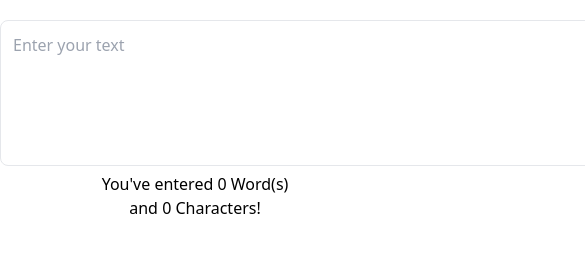
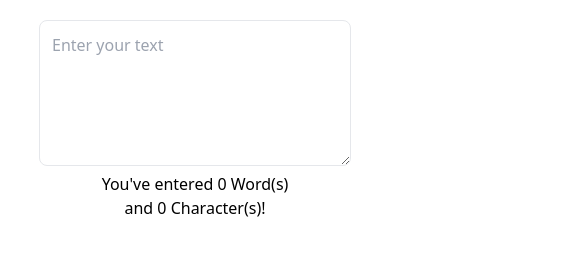
Before and after one commit to n-sim/simple-character-counter, a plain HTML site: page index.html in a window 390 px wide. Shown: the part 48-304 px from the top of the page, 585 px wide, since content can reach past the window. Drawn offline with nearby package versions, Linux system fonts and the light colour scheme.

Commit message:
Added responsive behaviour

```diff
--- a/index.html
+++ b/index.html
@@ -14,11 +14,10 @@
 <body class="bg-white text-center">
     <div id="app">
         <h1 class="text-3xl mb-6 mt-2 text-teal-500">WORD COUNTER</h1>
-        <textarea class="rounded-lg border border-teal-500 p-3 outline-none" cols="60" rows="5"
+        <textarea class="rounded-lg border border-teal-500 p-3 w-4/5 lg:w-1/3 outline-none" rows="5"
             placeholder="Enter your text" v-model="msg"></textarea>
         <p>You've entered <span class="text-teal-500">{{ words }}</span> Word(s)</p>
-        <p>and <span class="text-teal-500">{{ msg.length }}</span> Characters!</p>
-
+        <p>and <span class="text-teal-500">{{ msg.length }}</span> Character(s)!</p>
     </div>
 
     <script src="main.js"></script>
```
